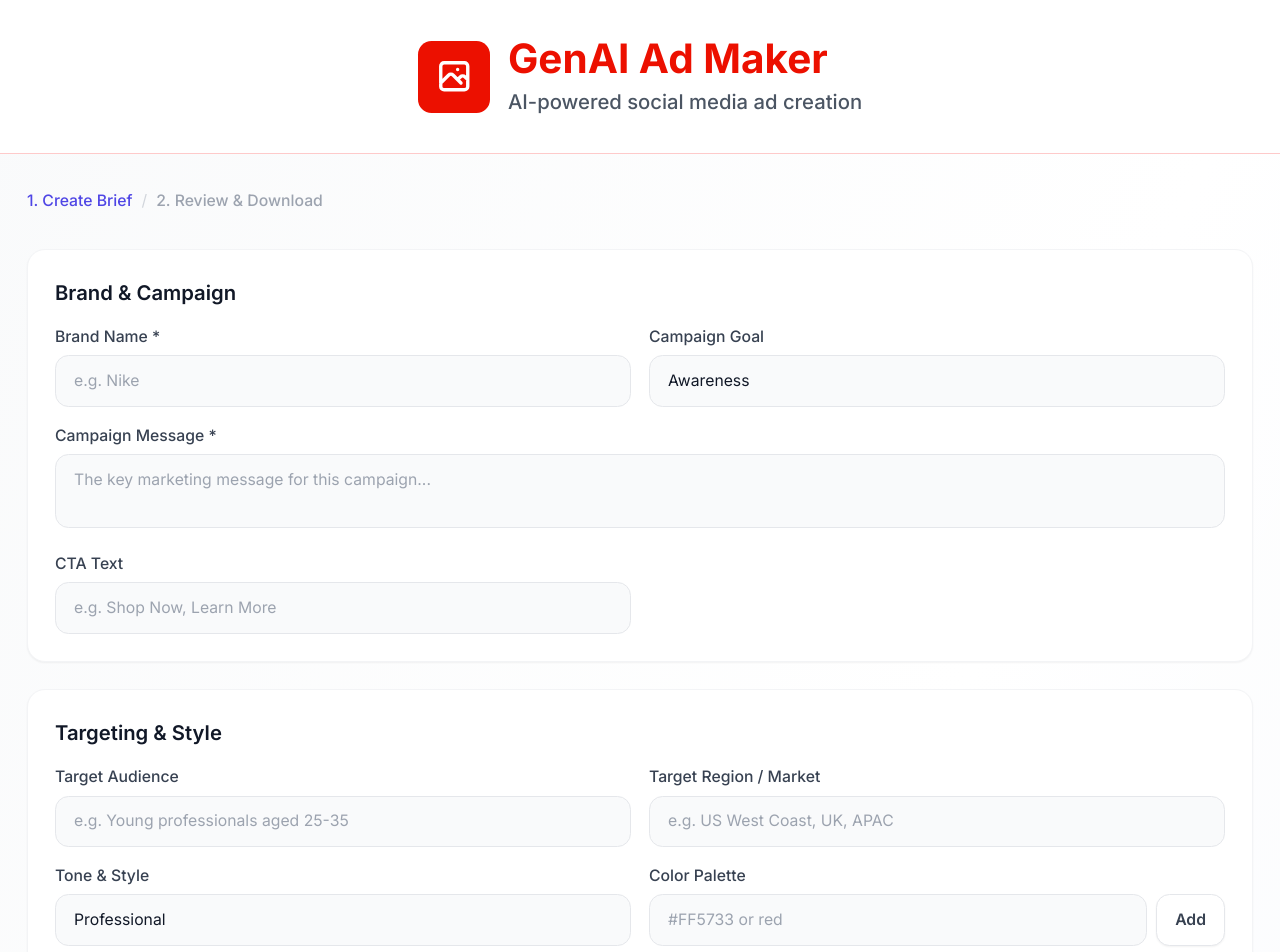
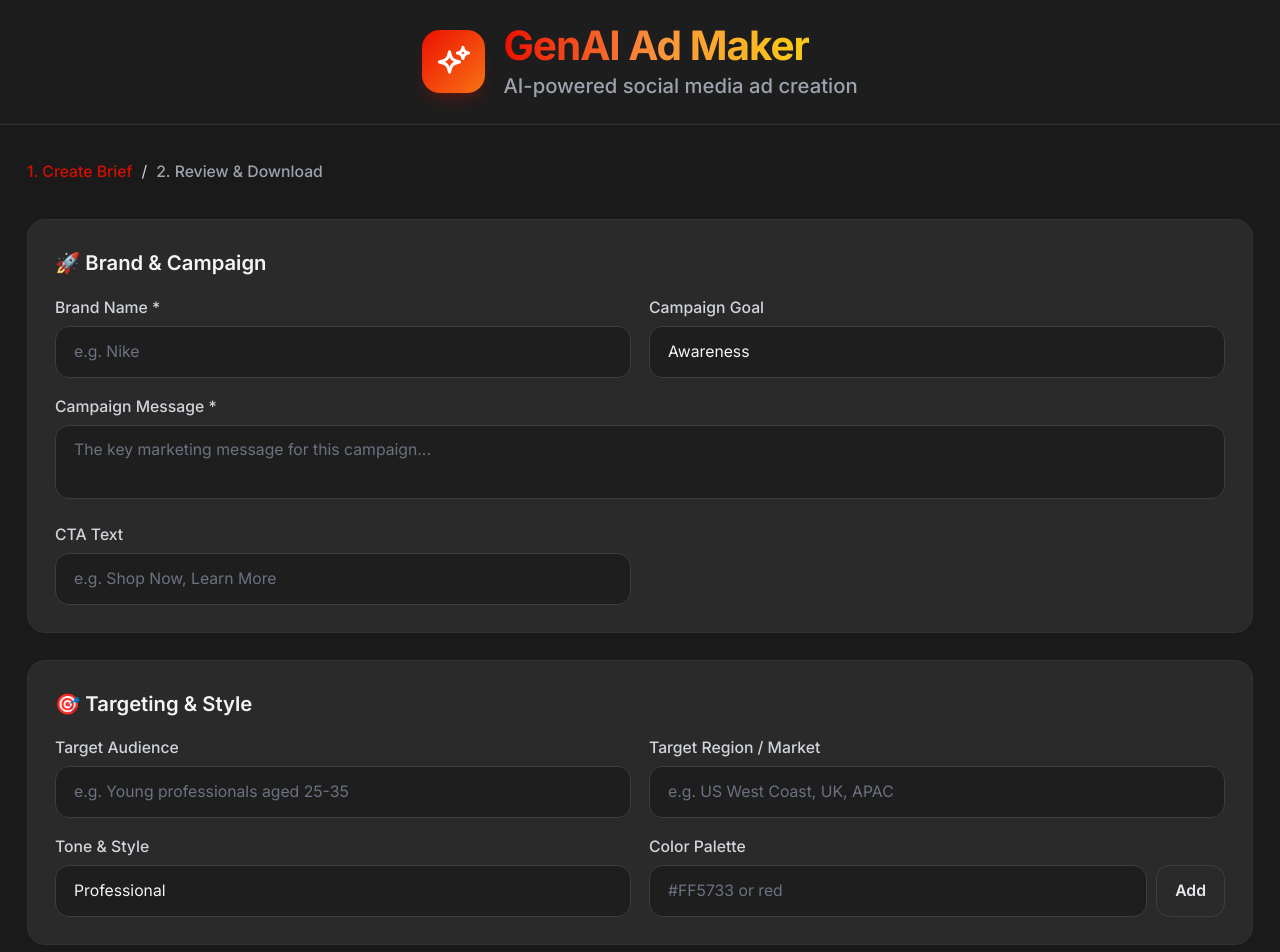
Before and after one commit to dan-kiss-dev-this/genai_ad_maker, a React (Vite) app in the folder client/: page / in a window 1280 px wide. Shown: the top 952 px of the page. Built offline with nearby package versions, Linux system fonts and the light colour scheme.

Commit message:
Adjust styling and add emojis

```diff
--- a/client/src/components/AssetUploader.tsx
+++ b/client/src/components/AssetUploader.tsx
@@ -91,7 +91,7 @@ export default function AssetUploader({
 
   return (
     <div className="card">
-      <h2 className="section-title">Assets</h2>
+      <h2 className="section-title">🎨 Assets</h2>
       <div className="space-y-6">
         {slots.map((slot) => {
           const slotKey = `${slot.type}-${slot.productIndex ?? ''}`;
--- a/client/src/components/BriefForm.tsx
+++ b/client/src/components/BriefForm.tsx
@@ -69,7 +69,7 @@ export default function BriefForm({ onSubmit, isLoading }: BriefFormProps) {
     <form onSubmit={handleSubmit} className="space-y-6">
       {/* Brand & Campaign Info */}
       <div className="card">
-        <h2 className="section-title">Brand & Campaign</h2>
+        <h2 className="section-title">🚀 Brand & Campaign</h2>
         <div className="grid grid-cols-1 md:grid-cols-2 gap-4">
           <div>
             <label className="label">Brand Name *</label>
@@ -123,7 +123,7 @@ export default function BriefForm({ onSubmit, isLoading }: BriefFormProps) {
 
       {/* Target Audience & Style */}
       <div className="card">
-        <h2 className="section-title">Targeting & Style</h2>
+        <h2 className="section-title">🎯 Targeting & Style</h2>
         <div className="grid grid-cols-1 md:grid-cols-2 gap-4">
           <div>
             <label className="label">Target Audience</label>
@@ -212,7 +212,7 @@ export default function BriefForm({ onSubmit, isLoading }: BriefFormProps) {
 
       {/* Brand Guidelines & Competitors */}
       <div className="card">
-        <h2 className="section-title">Guidelines & References</h2>
+        <h2 className="section-title">📋 Guidelines & References</h2>
         <div className="space-y-4">
           <div>
             <label className="label">Brand Guidelines</label>
@@ -240,7 +240,7 @@ export default function BriefForm({ onSubmit, isLoading }: BriefFormProps) {
       {/* Products */}
       <div className="card">
         <div className="flex items-center justify-between mb-4">
-          <h2 className="section-title !mb-0">Products</h2>
+          <h2 className="section-title !mb-0">📦 Products</h2>
           <button type="button" onClick={addProduct} className="btn-secondary !py-2 !px-4 text-xs">
             + Add Another Product
           </button>
--- a/client/src/components/ImageEditor.tsx
+++ b/client/src/components/ImageEditor.tsx
@@ -25,7 +25,7 @@ export default function ImageEditor({
     <div className="fixed inset-0 z-50 flex items-center justify-center p-4 bg-black/50 backdrop-blur-sm">
       <div className="card max-w-3xl w-full max-h-[90vh] overflow-y-auto">
         <div className="flex items-center justify-between mb-4">
-          <h2 className="section-title !mb-0">Edit & Regenerate</h2>
+          <h2 className="section-title !mb-0">✏️ Edit & Regenerate</h2>
           <button
             onClick={onClose}
             className="w-8 h-8 rounded-lg flex items-center justify-center text-gray-400 hover:text-gray-600 hover:bg-gray-100 transition-colors"
--- a/client/src/components/ImagePreview.tsx
+++ b/client/src/components/ImagePreview.tsx
@@ -43,7 +43,7 @@ export default function ImagePreview({
       {/* Missing Asset Images */}
       {missingAssetImages.length > 0 && (
         <div className="card">
-          <h2 className="section-title">Generated Missing Assets</h2>
+          <h2 className="section-title">🧩 Generated Missing Assets</h2>
           <div className="grid grid-cols-1 sm:grid-cols-2 lg:grid-cols-3 gap-4">
             {missingAssetImages.map((image, i) => (
               <ImageCard
@@ -61,7 +61,7 @@ export default function ImagePreview({
       {/* Hero Images */}
       <div className="card">
         <div className="flex items-center justify-between mb-4">
-          <h2 className="section-title !mb-0">Generated Ad Images</h2>
+          <h2 className="section-title !mb-0">🖼️ Generated Ad Images</h2>
           <button onClick={downloadAll} className="btn-secondary !py-2 !px-4 text-xs">
             Download All
           </button>
--- a/client/src/components/Layout.tsx
+++ b/client/src/components/Layout.tsx
@@ -6,18 +6,22 @@ interface LayoutProps {
 
 export default function Layout({ children }: LayoutProps) {
   return (
-    <div className="min-h-screen bg-gradient-to-br from-gray-50 via-white to-brand-50/30">
+    <div className="min-h-screen bg-surface-50 text-gray-100">
       {/* Header */}
-      <header className="border-b border-red-200 bg-white sticky top-0 z-40">
-        <div className="max-w-6xl mx-auto px-6 py-8 flex items-center justify-center gap-4">
-          <div className="w-16 h-16 rounded-xl flex items-center justify-center" style={{ backgroundColor: '#ec1000' }}>
-            <svg className="w-9 h-9 text-white" fill="none" viewBox="0 0 24 24" stroke="currentColor" strokeWidth={2}>
-              <path strokeLinecap="round" strokeLinejoin="round" d="M4 16l4.586-4.586a2 2 0 012.828 0L16 16m-2-2l1.586-1.586a2 2 0 012.828 0L20 14m-6-6h.01M6 20h12a2 2 0 002-2V6a2 2 0 00-2-2H6a2 2 0 00-2 2v12a2 2 0 002 2z" />
+      <header className="border-b border-surface-300 bg-surface-100/95 backdrop-blur-md sticky top-0 z-40">
+        <div className="max-w-6xl mx-auto px-6 py-5 flex items-center justify-center gap-4">
+          <div className="w-14 h-14 rounded-2xl flex items-center justify-center bg-gradient-to-br from-brand-500 to-orange-500 shadow-lg shadow-brand-500/20">
+            <svg className="w-8 h-8 text-white" fill="none" viewBox="0 0 24 24" stroke="currentColor" strokeWidth={2}>
+              <path strokeLinecap="round" strokeLinejoin="round" d="M9.813 15.904L9 18.75l-.813-2.846a4.5 4.5 0 00-3.09-3.09L2.25 12l2.846-.813a4.5 4.5 0 003.09-3.09L9 5.25l.813 2.846a4.5 4.5 0 003.09 3.09L15.75 12l-2.846.813a4.5 4.5 0 00-3.09 3.09zM18.259 8.715L18 9.75l-.259-1.035a3.375 3.375 0 00-2.455-2.456L14.25 6l1.036-.259a3.375 3.375 0 002.455-2.456L18 2.25l.259 1.035a3.375 3.375 0 002.455 2.456L21.75 6l-1.036.259a3.375 3.375 0 00-2.455 2.456z" />
             </svg>
           </div>
           <div>
-            <h1 className="text-4xl font-extrabold" style={{ color: '#ec1000' }}>GenAI Ad Maker</h1>
-            <p className="text-lg font-medium text-gray-600 mt-1">AI-powered social media ad creation</p>
+            <h1 className="text-4xl font-extrabold tracking-tight">
+              <span className="bg-gradient-to-r from-brand-500 via-orange-400 to-yellow-400 bg-clip-text text-transparent">
+                GenAI Ad Maker
+              </span>
+            </h1>
+            <p className="text-lg font-medium text-gray-400 mt-0.5">AI-powered social media ad creation</p>
           </div>
         </div>
       </header>
--- a/client/src/index.css
+++ b/client/src/index.css
@@ -7,55 +7,103 @@ html {
 }
 
 body {
-  @apply bg-gray-50 text-gray-900 antialiased;
+  background-color: #1a1a1a;
+  color: #f3f4f6;
+  -webkit-font-smoothing: antialiased;
+  -moz-osx-font-smoothing: grayscale;
 }
 
 @layer components {
   .card {
-    @apply bg-white rounded-2xl shadow-sm border border-gray-100 p-6 transition-shadow duration-200 hover:shadow-md;
+    background-color: #2a2a2a;
+    border: 1px solid #323232;
+    @apply rounded-2xl p-6 transition-all duration-200;
+  }
+  .card:hover {
+    border-color: #3e3e3e;
   }
 
   .input-field {
-    @apply w-full rounded-xl border border-gray-200 bg-gray-50 px-4 py-3 text-sm
-           focus:border-brand-500 focus:bg-white focus:outline-none focus:ring-2 focus:ring-brand-500/20
-           transition-all duration-200 placeholder:text-gray-400;
+    background-color: #1e1e1e;
+    border: 1px solid #3e3e3e;
+    color: #f3f4f6;
+    @apply w-full rounded-xl px-4 py-3 text-sm
+           focus:border-brand-500 focus:outline-none focus:ring-2 focus:ring-brand-500/20
+           transition-all duration-200;
+  }
+  .input-field::placeholder {
+    color: #6b7280;
+  }
+  .input-field:focus {
+    background-color: #1a1a1a;
   }
 
   .textarea-field {
-    @apply input-field resize-none;
+    background-color: #1e1e1e;
+    border: 1px solid #3e3e3e;
+    color: #f3f4f6;
+    @apply w-full rounded-xl px-4 py-3 text-sm resize-none
+           focus:border-brand-500 focus:outline-none focus:ring-2 focus:ring-brand-500/20
+           transition-all duration-200;
+  }
+  .textarea-field::placeholder {
+    color: #6b7280;
+  }
+  .textarea-field:focus {
+    background-color: #1a1a1a;
   }
 
   .select-field {
-    @apply input-field appearance-none cursor-pointer;
+    background-color: #1e1e1e;
+    border: 1px solid #3e3e3e;
+    color: #f3f4f6;
+    @apply w-full rounded-xl px-4 py-3 text-sm appearance-none cursor-pointer
+           focus:border-brand-500 focus:outline-none focus:ring-2 focus:ring-brand-500/20
+           transition-all duration-200;
   }
 
   .btn-primary {
-    @apply inline-flex items-center justify-center gap-2 rounded-xl bg-brand-600 px-6 py-3
-           text-sm font-semibold text-white shadow-sm
-           hover:bg-brand-700 focus:outline-none focus:ring-2 focus:ring-brand-500/50
+    background: linear-gradient(to right, #ec1000, #f97316);
+    box-shadow: 0 10px 15px -3px rgba(236, 16, 0, 0.25);
+    @apply inline-flex items-center justify-center gap-2 rounded-xl px-6 py-3
+           text-sm font-semibold text-white
+           focus:outline-none focus:ring-2 focus:ring-brand-500/50
            disabled:opacity-50 disabled:cursor-not-allowed
            transition-all duration-200;
   }
+  .btn-primary:hover {
+    background: linear-gradient(to right, #d40e00, #ea580c);
+  }
 
   .btn-secondary {
-    @apply inline-flex items-center justify-center gap-2 rounded-xl border border-gray-200 bg-white px-6 py-3
-           text-sm font-semibold text-gray-700 shadow-sm
-           hover:bg-gray-50 focus:outline-none focus:ring-2 focus:ring-gray-200
+    background-color: #2a2a2a;
+    border: 1px solid #3e3e3e;
+    @apply inline-flex items-center justify-center gap-2 rounded-xl px-6 py-3
+           text-sm font-semibold text-gray-200
+           focus:outline-none focus:ring-2
            disabled:opacity-50 disabled:cursor-not-allowed
            transition-all duration-200;
   }
+  .btn-secondary:hover {
+    background-color: #323232;
+    border-color: #505050;
+  }
 
   .btn-danger {
-    @apply inline-flex items-center justify-center gap-2 rounded-xl bg-red-50 px-3 py-1.5
-           text-xs font-medium text-red-600
-           hover:bg-red-100 transition-all duration-200;
+    background-color: rgba(127, 29, 29, 0.3);
+    @apply inline-flex items-center justify-center gap-2 rounded-xl px-3 py-1.5
+           text-xs font-medium text-red-400
+           transition-all duration-200;
+  }
+  .btn-danger:hover {
+    background-color: rgba(127, 29, 29, 0.5);
   }
 
   .label {
-    @apply block text-sm font-medium text-gray-700 mb-1.5;
+    @apply block text-sm font-medium text-gray-300 mb-1.5;
   }
 
   .section-title {
-    @apply text-lg font-semibold text-gray-900 mb-4;
+    @apply text-lg font-semibold text-gray-100 mb-4;
   }
 }
--- a/client/tailwind.config.js
+++ b/client/tailwind.config.js
@@ -4,20 +4,28 @@ export default {
   theme: {
     extend: {
       fontFamily: {
-        sans: ['Inter', 'system-ui', '-apple-system', 'sans-serif'],
+        sans: ['"Adobe Clean"', 'Inter', 'system-ui', '-apple-system', 'sans-serif'],
       },
       colors: {
         brand: {
-          50: '#eef2ff',
-          100: '#e0e7ff',
-          200: '#c7d2fe',
-          300: '#a5b4fc',
-          400: '#818cf8',
-          500: '#6366f1',
-          600: '#4f46e5',
-          700: '#4338ca',
-          800: '#3730a3',
-          900: '#312e81',
+          50: '#fef3f2',
+          100: '#fee4e2',
+          200: '#ffcdc9',
+          300: '#fda4a4',
+          400: '#f87171',
+          500: '#ec1000',
+          600: '#d40e00',
+          700: '#b30c00',
+          800: '#930a00',
+          900: '#7a0900',
+        },
+        surface: {
+          50: '#1a1a1a',
+          100: '#1e1e1e',
+          200: '#2a2a2a',
+          300: '#323232',
+          400: '#3e3e3e',
+          500: '#505050',
         },
       },
     },
```
